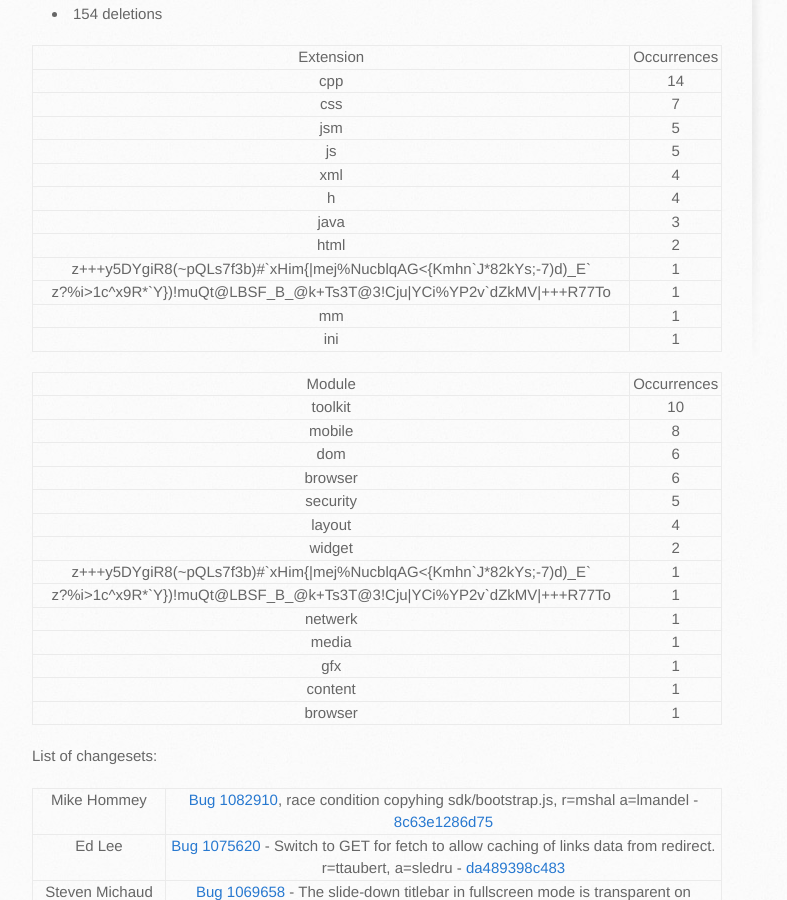
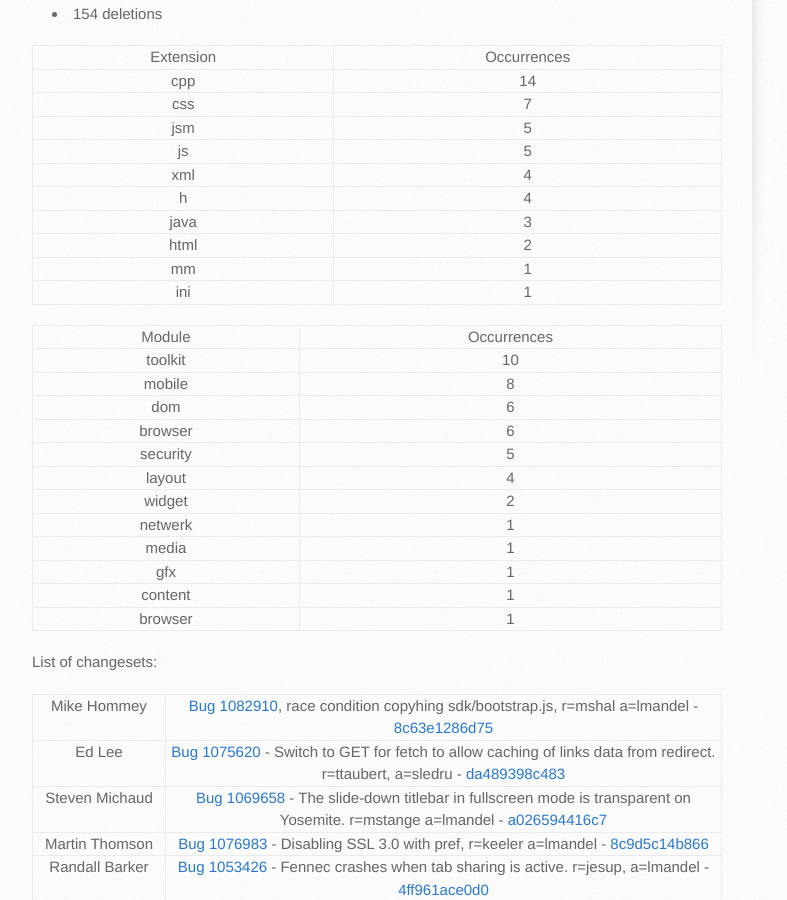
Before and after one commit to mozilla/release-blog, a Jekyll site: the page built from _posts/2014-10-26-fx-34-b2-to-b3.md, in a window 1280 px wide and 900 px high, scrolled down 414 px. Shown: the whole window, without its empty margins (138-925 px from the left). Built offline with Jekyll 4.4.1, drawn with Linux system fonts in a browser that asks for light colours; Markdown is read by kramdown in place of the engine named in the settings.

Commit message:
removesome artifacts

```diff
--- a/_posts/2014-10-26-fx-34-b2-to-b3.md
+++ b/_posts/2014-10-26-fx-34-b2-to-b3.md
@@ -23,8 +23,6 @@ categories: statistics 34
 <tr><td>h</td><td>4</td></tr>
 <tr><td>java</td><td>3</td></tr>
 <tr><td>html</td><td>2</td></tr>
-<tr><td>z+++y5DYgiR8(~pQLs7f3b)#`xHim{|mej%NucblqAG<{Kmhn`J*82kYs;-7)d)_E`</td><td>1</td></tr>
-<tr><td>z?%i>1c^x9R*`Y})!muQt@LBSF_B_@k+Ts3T@3!Cju|YCi%YP2v`dZkMV|+++R77To</td><td>1</td></tr>
 <tr><td>mm</td><td>1</td></tr>
 <tr><td>ini</td><td>1</td></tr>
 </table>
@@ -38,8 +36,6 @@ categories: statistics 34
 <tr><td>security</td><td>5</td></tr>
 <tr><td>layout</td><td>4</td></tr>
 <tr><td>widget</td><td>2</td></tr>
-<tr><td>z+++y5DYgiR8(~pQLs7f3b)#`xHim{|mej%NucblqAG<{Kmhn`J*82kYs;-7)d)_E`</td><td>1</td></tr>
-<tr><td>z?%i>1c^x9R*`Y})!muQt@LBSF_B_@k+Ts3T@3!Cju|YCi%YP2v`dZkMV|+++R77To</td><td>1</td></tr>
 <tr><td>netwerk</td><td>1</td></tr>
 <tr><td>media</td><td>1</td></tr>
 <tr><td>gfx</td><td>1</td></tr>
```
